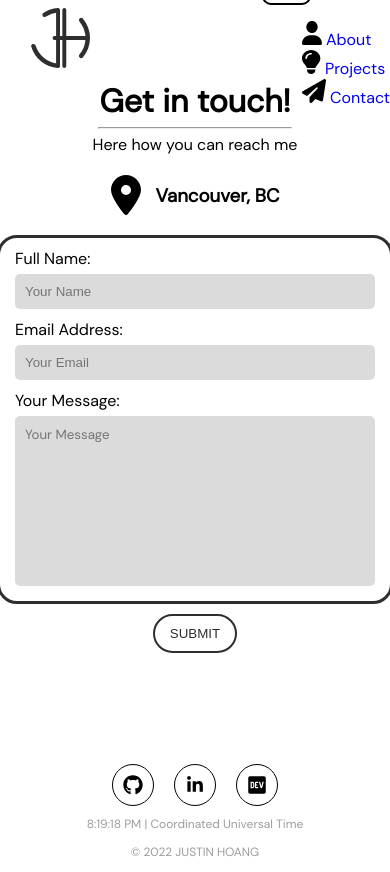
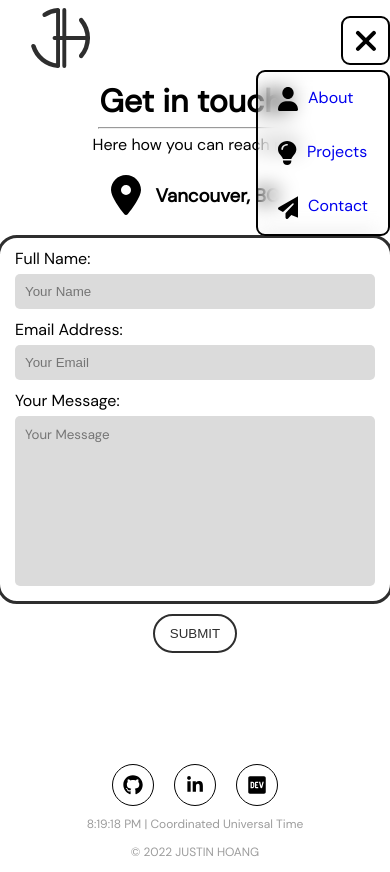
Before and after one commit to ScorpyG/justinhoang, a Next.js app: page /contact in a window 390 px wide. Both pictures are taken after a click on the element 365 px from the left and 40 px from the top of the page. Shown: the top 872 px of the page. Built offline with nearby package versions, Linux system fonts and the light colour scheme.

Commit message:
style: adding responsive to topnav

```diff
--- a/src/components/TopNavbar/TopNavbar.tsx
+++ b/src/components/TopNavbar/TopNavbar.tsx
@@ -31,8 +31,7 @@ export default function TopNavbar() {
   ];
 
   const navMenu = (
-    <nav className={styles.nav}>
-      <ul>
+    <ul className={styles.nav}>
       {routeUrls.map((route, index) => {
         return (
           <li onClick={() => setMenuOpen((menuOpen) => !menuOpen)} key={index}>
@@ -43,7 +42,6 @@ export default function TopNavbar() {
         );
       })}
     </ul>
-    </nav>
   );
 
   return (
--- a/src/components/TopNavbar/topnavbar.module.scss
+++ b/src/components/TopNavbar/topnavbar.module.scss
@@ -1,19 +1,7 @@
 @import "../../utilities/constants/variables.module.scss";
 
-
-@include desktop-view {
-    .container {
-        max-width: $desktop-max-width;
-    }
-}
-
-@include mobile-view {
-    .container {
-        min-width: $mobile-min-width;
-    }
-}
-
 .container {
+    max-width: $desktop-max-width;
     height: 80px;
     margin: auto;
 
@@ -23,6 +11,10 @@
 
     padding-left: 30px;
     padding-right: 30px;
+
+    @include mobile-view {
+        min-width: $mobile-min-width;
+    }
 }
 
 .logo {
@@ -50,10 +42,31 @@
     }
 
     .nav {
+        padding: 0;
+        margin-top: 5px;
+        margin-left: -85px;
+        position: absolute;
+        border-radius: 9px;
+        border: 2px solid $blackout;
+        width: 130px;
+        backdrop-filter: blur(10px);
 
         li {
             list-style: none;
+            padding: 15px 20px;
+
+            a {
+                display: flex;
+                gap: 10px;
+                justify-content: flex-start;
+            }
+
+            &:hover {
+                background-color: $balance-color;
+                a {
+                    color: $light-theme;
+                }
+            }
         }
-
     }
 }
--- a/src/utilities/svg/Lightbulb.tsx
+++ b/src/utilities/svg/Lightbulb.tsx
@@ -1,7 +1,7 @@
 import { SVGProps } from 'react';
 
 const SvgComponent = (props: SVGProps<SVGSVGElement>) => (
-  <svg width={19} height={24} fill="none" xmlns="http://www.w3.org/2000/svg" {...props}>
+  <svg width={19} height={24} xmlns="http://www.w3.org/2000/svg" {...props}>
     <path
       d="M13.333 18c.5-1.495 1.537-2.77 2.563-4.04.27-.333.541-.666.802-1.004 1.031-1.336 1.635-2.953 1.635-4.701C18.333 3.694 14.23 0 9.167 0 4.104 0 0 3.694 0 8.25c0 1.748.604 3.37 1.635 4.702.26.337.532.67.802 1.003C3.465 15.23 4.5 16.505 5 18h8.333Zm-4.166 6c2.302 0 4.166-1.678 4.166-3.75v-.75H5v.75C5 22.322 6.865 24 9.167 24ZM5 8.25c0 .412-.375.75-.833.75-.459 0-.834-.338-.834-.75C3.333 5.348 5.943 3 9.167 3c.458 0 .833.337.833.75 0 .412-.375.75-.833.75C6.865 4.5 5 6.178 5 8.25Z"
       fill="#000"
--- a/src/utilities/svg/PaperPlane.tsx
+++ b/src/utilities/svg/PaperPlane.tsx
@@ -1,7 +1,7 @@
 import { SVGProps } from 'react';
 
 const SvgComponent = (props: SVGProps<SVGSVGElement>) => (
-  <svg width={24} height={24} fill="none" xmlns="http://www.w3.org/2000/svg" {...props}>
+  <svg width={24} height={24} xmlns="http://www.w3.org/2000/svg" {...props}>
     <path
       d="M23.35.263a1.5 1.5 0 0 1 .632 1.462l-3 19.496a1.503 1.503 0 0 1-2.063 1.153l-5.606-2.33-3.21 3.473A1.5 1.5 0 0 1 7.5 22.496v-3.918c0-.188.07-.366.196-.502l7.857-8.572a.744.744 0 0 0-.019-1.03.75.75 0 0 0-1.031-.033l-9.535 8.468L.83 14.838A1.493 1.493 0 0 1 0 13.54a1.51 1.51 0 0 1 .755-1.345l21-11.998a1.505 1.505 0 0 1 1.594.066Z"
       fill="#000"
--- a/src/utilities/svg/Profile.tsx
+++ b/src/utilities/svg/Profile.tsx
@@ -1,7 +1,7 @@
 import { SVGProps } from 'react';
 
 const SvgComponent = (props: SVGProps<SVGSVGElement>) => (
-  <svg width={20} height={24} fill="none" xmlns="http://www.w3.org/2000/svg" {...props}>
+  <svg width={20} height={24} xmlns="http://www.w3.org/2000/svg" {...props}>
     <path
       d="M10 12c1.515 0 2.969-.632 4.04-1.757A6.156 6.156 0 0 0 15.715 6a6.156 6.156 0 0 0-1.673-4.243C12.969.632 11.515 0 10 0 8.484 0 7.031.632 5.96 1.757A6.156 6.156 0 0 0 4.285 6c0 1.591.602 3.117 1.673 4.243C7.031 11.368 8.484 12 10 12Zm-2.04 2.25C3.563 14.25 0 17.99 0 22.608 0 23.377.594 24 1.326 24h17.348c.732 0 1.326-.623 1.326-1.392 0-4.617-3.563-8.358-7.96-8.358H7.96Z"
       fill="#000"
```
Lines whose indentation alone changed are shown as unchanged.
